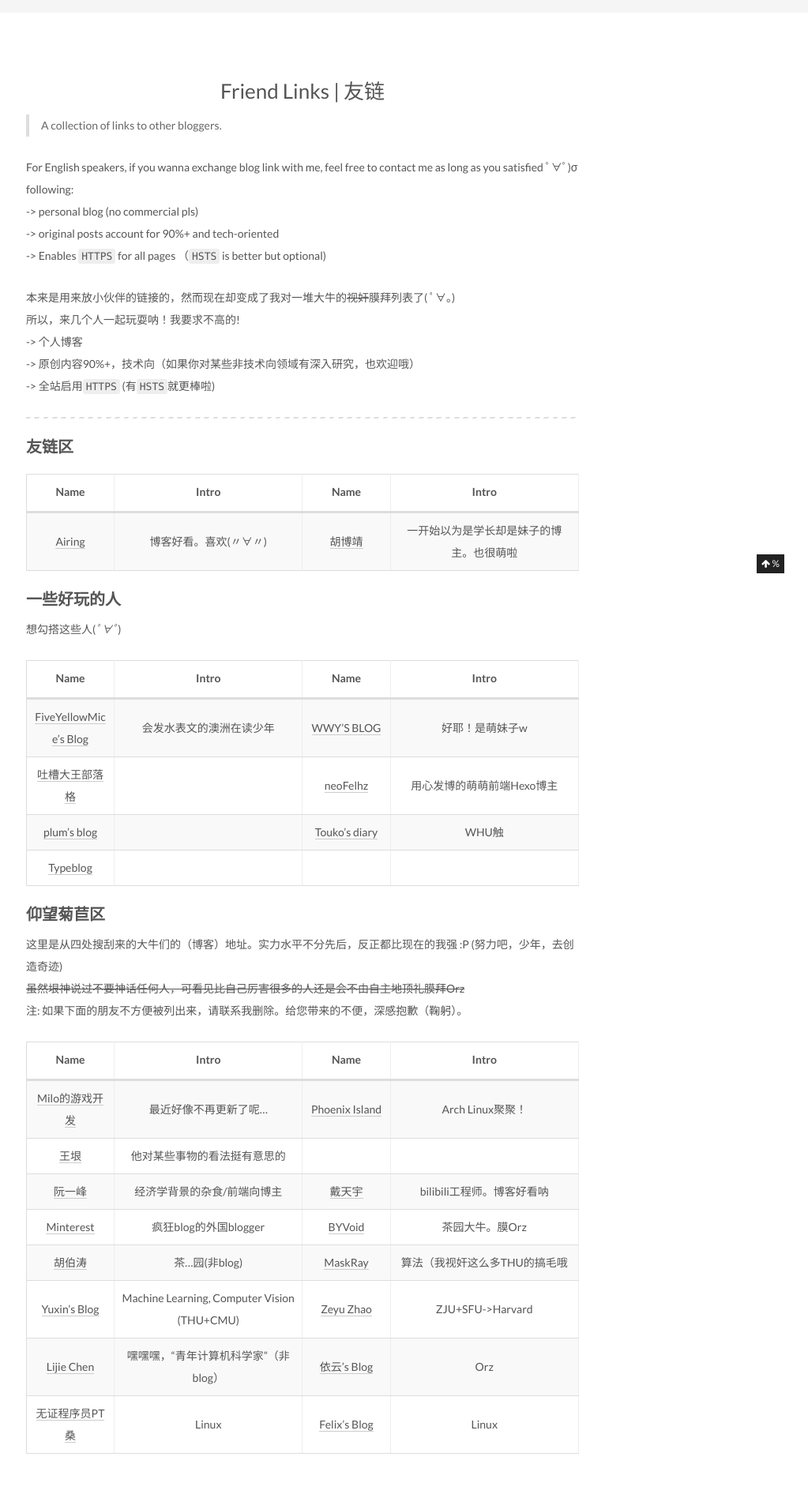
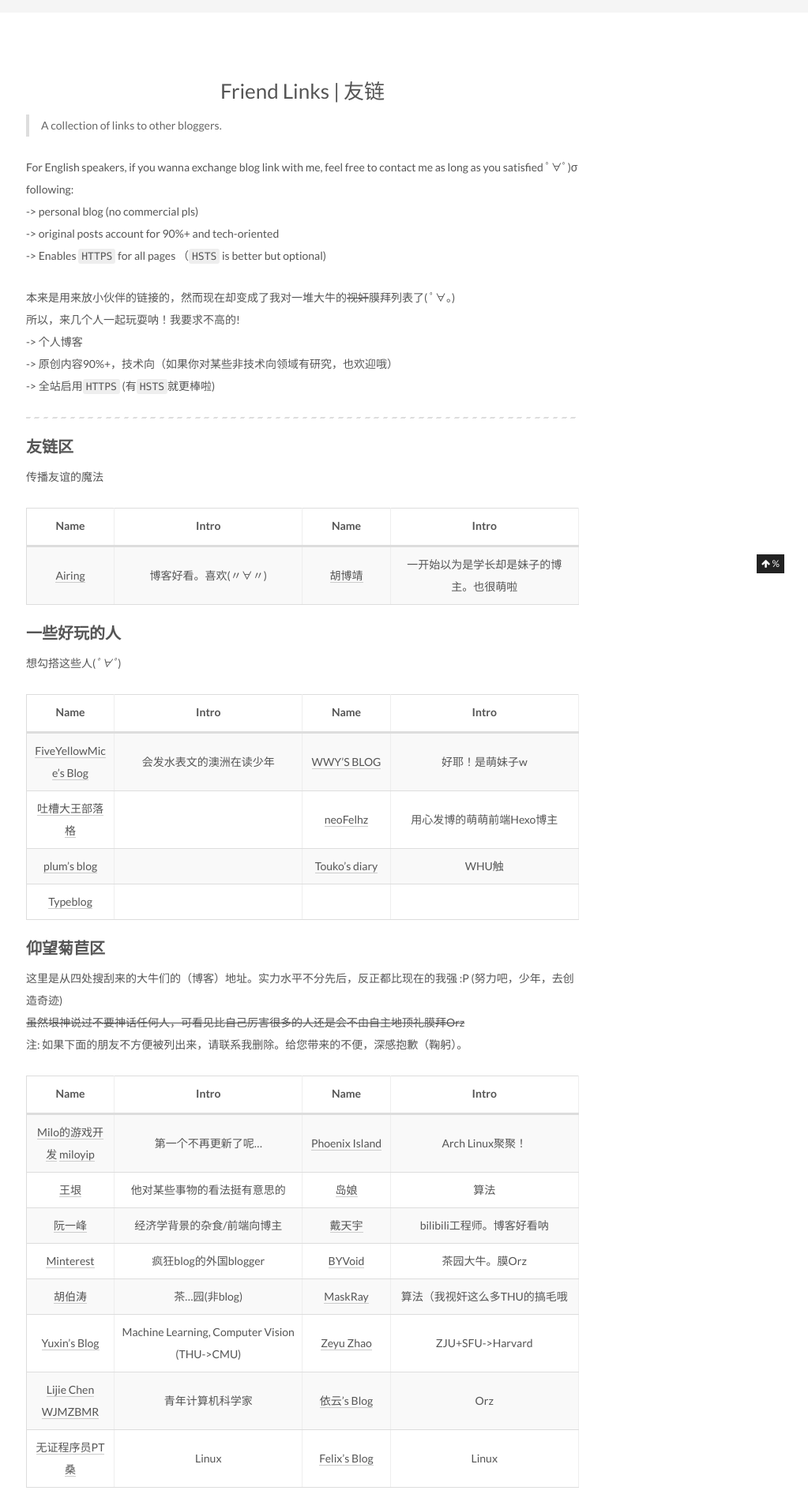
Before and after one commit to pwyq/blog, a Jekyll site: the page built from friends/index.html, in a window 1280 px wide, cut to the strip 274-2171 px from the top of the page. Shown: the whole strip at 79% size, without its empty margins (257-1280 px from the left). Built offline with Jekyll 4.4.1, drawn with Linux system fonts in a browser that asks for light colours.

Commit message:
update...

```diff
--- a/_includes/_friends/links.md
+++ b/_includes/_friends/links.md
@@ -16,12 +16,13 @@ For English speakers, if you wanna exchange blog link with me, feel free to cont
 本来是用来放小伙伴的链接的，然而现在却变成了我对一堆大牛的~~视奸~~膜拜列表了( ﾟ∀。)
 所以，来几个人一起玩耍呐！我要求不高的!
 -> 个人博客
--> 原创内容90%+，技术向（如果你对某些非技术向领域有深入研究，也欢迎哦）
+-> 原创内容90%+，技术向（如果你对某些非技术向领域有研究，也欢迎哦）
 -> 全站启用`HTTPS` (有`HSTS`就更棒啦)
 
 ---
 
 ### 友链区
+传播友谊的魔法
 
 | Name | Intro | Name | Intro |
 |:----:|:-----:|:----:|:-----:|
@@ -44,13 +45,13 @@ For English speakers, if you wanna exchange blog link with me, feel free to cont
 
 | Name | Intro | Name | Intro |
 |:----:|:-----:|:----:|:-----:|
-| [Milo的游戏开发][1]{:target="_blank"} | 最近好像不再更新了呢... | [Phoenix Island][2]{:target="_blank"} | Arch Linux聚聚！|
-| [王垠][5]{:target="_blank"} | 他对某些事物的看法挺有意思的 | | |
+| [Milo的游戏开发][1]{:target="_blank"} [miloyip][27]{:target="_blank"} | 第一个不再更新了呢... | [Phoenix Island][2]{:target="_blank"} | Arch Linux聚聚！|
+| [王垠][5]{:target="_blank"} | 他对某些事物的看法挺有意思的 | [岛娘][26]{:target="_blank"} | 算法 |
 | [阮一峰][20]{:target="_blank"} | 经济学背景的杂食/前端向博主 | [戴天宇][8]{:target="_blank"} | bilibili工程师。博客好看呐 |
 | [Minterest][9]{:target="_blank"} | 疯狂blog的外国blogger | [BYVoid][10]{:target="_blank"} | 茶园大牛。膜Orz |
 | [胡伯涛][11]{:target="_blank"} | 茶...园(非blog) | [MaskRay][12]{:target="_blank"} | 算法（我视奸这么多THU的搞毛哦 |
-| [Yuxin's Blog][13]{:target="_blank"} | Machine Learning, Computer Vision (THU+CMU) | [Zeyu Zhao][14]{:target="_blank"} | ZJU+SFU->Harvard |
-| [Lijie Chen][15]{:target="_blank"} | 嘿嘿嘿，“青年计算机科学家”（非blog） | [依云's Blog][16]{:target="_blank"} | Orz |
+| [Yuxin's Blog][13]{:target="_blank"} | Machine Learning, Computer Vision (THU->CMU) | [Zeyu Zhao][14]{:target="_blank"} | ZJU+SFU->Harvard |
+| [Lijie Chen][15]{:target="_blank"} [WJMZBMR][25]{:target="_blank"} | 青年计算机科学家 | [依云's Blog][16]{:target="_blank"} | Orz |
 | [无证程序员PT桑][17]{:target="_blank"} | Linux | [Felix's Blog][18]{:target="_blank"} | Linux |
 
 
--- a/about/index.html
+++ b/about/index.html
@@ -83,6 +83,7 @@ comments: true
                 break greetings;
             }
             $("#visitor_ip").html("嗨~！来自"+_province+"，"+_city+"的朋友 (＾o＾)ﾉ");
+            $("#visitor_ip").html.append("（小声）如果你开了代理，预测的地点就会不准了哦"）;
         } else {
             if (_city === undefined) {
                 $("#visitor_ip").html("Greetings! "+_province+"'s friend. Nice to have you HERE!! (＾o＾)ﾉ");
```
Also changed, not shown: other parts of _includes/_friends/links.md (+3 -0 lines), other parts of about/index.html (+1 -0 lines), _includes/_about/zh.md (+4 -3 lines), _posts/2018-01-01-Booklists.md (+1 -0 lines).
